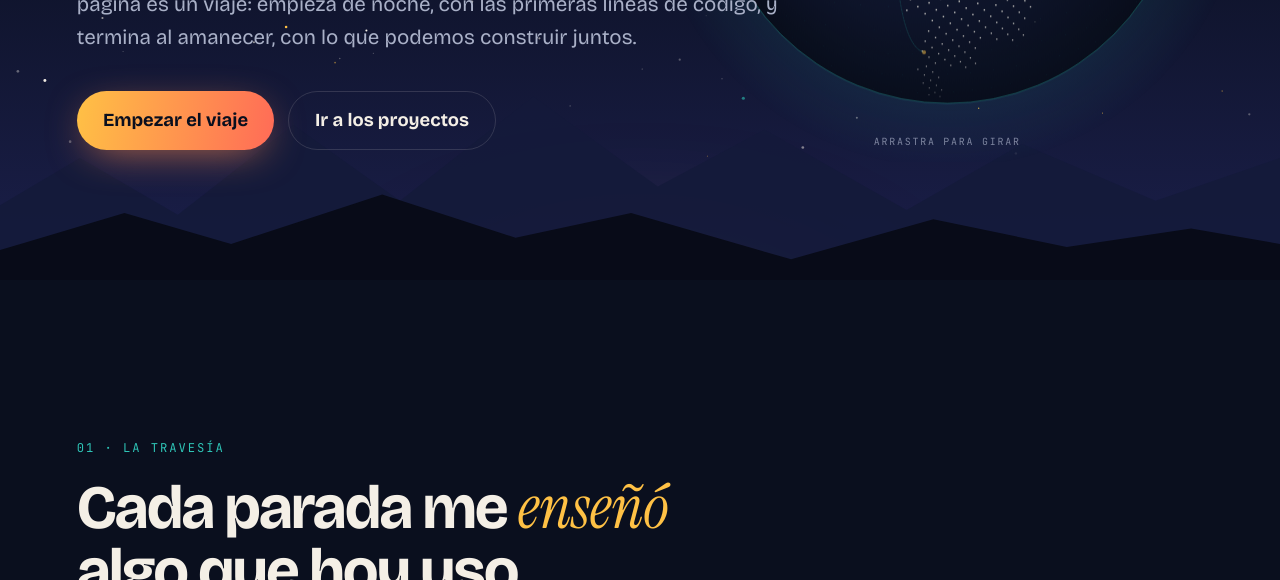
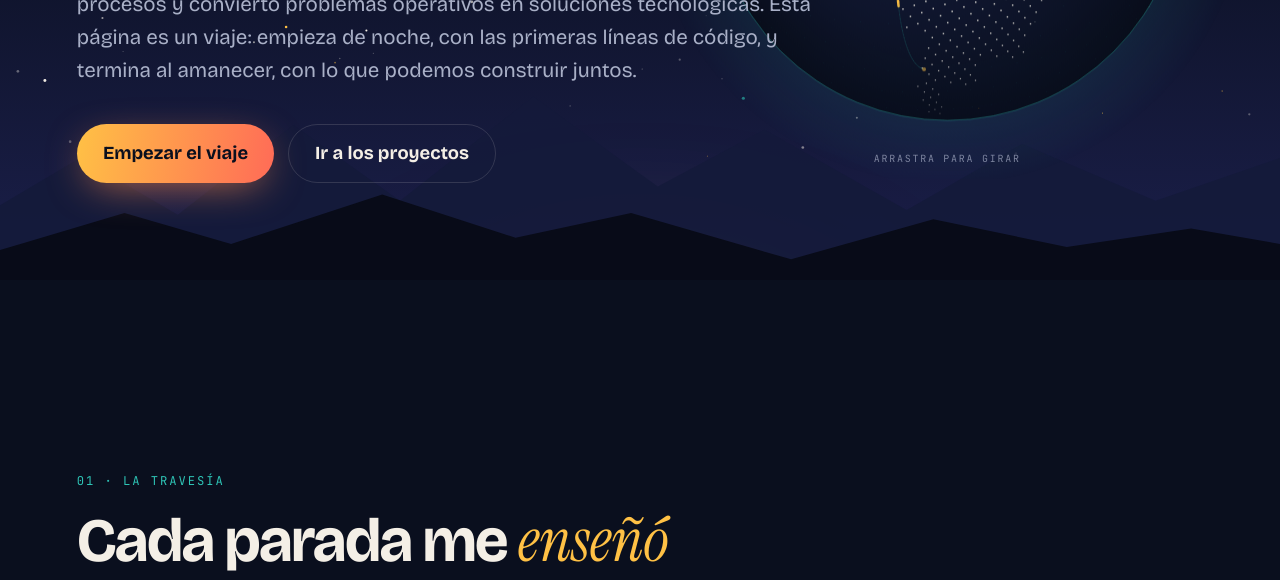
Before and after one commit to Neavy1/Neavy1.github.io, a plain HTML site: page index.html in a window 1280 px wide. Shown: the part 520-1100 px from the top of the page. Drawn offline with nearby package versions, Linux system fonts and the light colour scheme; animation ran at ten frames a second.

Commit message:
Inicio: propuesta de valor sin etiquetas de especialidad

```diff
--- a/index.html
+++ b/index.html
@@ -4,7 +4,7 @@
 <meta charset="utf-8">
 <meta name="viewport" content="width=device-width, initial-scale=1">
 <title>Neavy · Ingeniero de software</title>
-<meta name="description" content="Portafolio de Neavy: frontend, automatización e IA aplicada. Un viaje de la noche al amanecer por sus proyectos.">
+<meta name="description" content="Neavy, ingeniero de software: sistemas inteligentes, automatización de procesos y soluciones tecnológicas para problemas operativos. Un viaje de la noche al amanecer por sus proyectos.">
 <link rel="preconnect" href="https://fonts.googleapis.com">
 <link rel="preconnect" href="https://fonts.gstatic.com" crossorigin>
 <link href="https://fonts.googleapis.com/css2?family=Bricolage+Grotesque:opsz,wght@12..96,300..800&family=Instrument+Serif:ital@0;1&family=JetBrains+Mono:wght@400;600&display=swap" rel="stylesheet">
@@ -54,7 +54,7 @@
   </div>
   <p class="eyebrow reveal">Bitácora de viaje · Buga, Colombia → remoto</p>
   <h1 class="hero__title" data-split>Convierto lo repetitivo en <em>software</em> que trabaja por ti.</h1>
-  <p class="hero__lead reveal">Soy <strong>Neavy</strong>, ingeniero de software. Frontend, automatización e IA aplicada.
+  <p class="hero__lead reveal">Soy <strong>Neavy</strong>, ingeniero de software. Creo sistemas inteligentes, automatizo procesos y convierto problemas operativos en soluciones tecnológicas.
     Esta página es un viaje: empieza de noche, con las primeras líneas de código, y termina al amanecer, con lo que podemos construir juntos.</p>
   <div class="hero__actions reveal">
     <a class="btn btn--sun magnetic" href="#travesia">Empezar el viaje</a>
```
